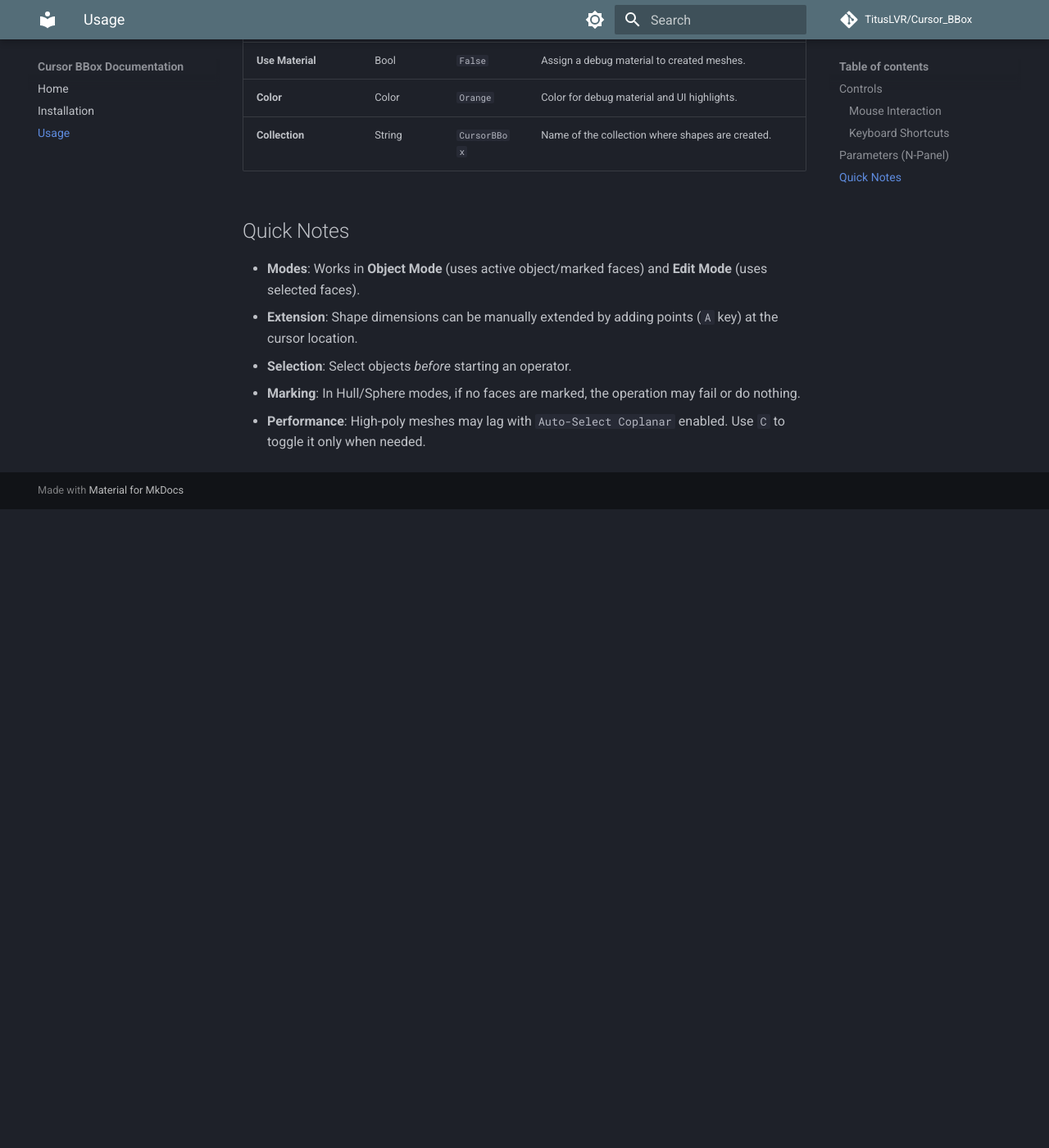
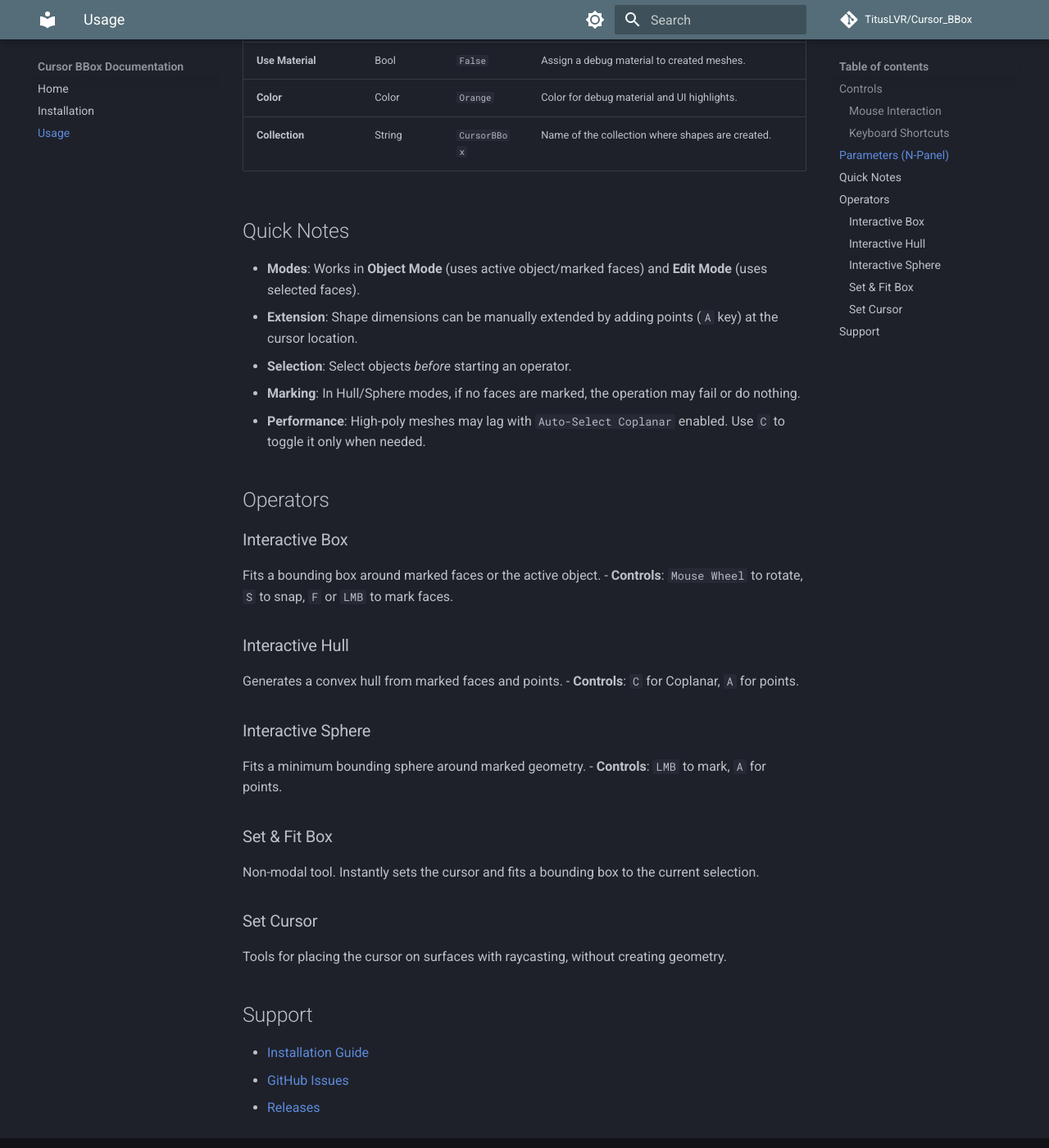
Before and after one commit to TitusLVR/Cursor_BBox, an MkDocs documentation site: the page built from docs/usage.md, in a window 1280 px wide and 1400 px high, scrolled down 1420 px. Shown: the whole window at 82% size. Built offline with MkDocs 1.6.1 and Material for MkDocs 9.7.7, drawn with Linux system fonts in a browser that asks for light colours; comment, search, counter and statistics services are not loaded; before the commit the page ends 2040 px from its top, so only the background shows below that.

```diff
--- a/docs/usage.md
+++ b/docs/usage.md
@@ -46,3 +46,28 @@ Located in the **Cursor BBox** tab.
 - **Selection**: Select objects *before* starting an operator.
 - **Marking**: In Hull/Sphere modes, if no faces are marked, the operation may fail or do nothing.
 - **Performance**: High-poly meshes may lag with `Auto-Select Coplanar` enabled. Use `C` to toggle it only when needed.
+
+## Operators
+
+### Interactive Box
+Fits a bounding box around marked faces or the active object.
+- **Controls**: `Mouse Wheel` to rotate, `S` to snap, `F` or `LMB` to mark faces.
+
+### Interactive Hull
+Generates a convex hull from marked faces and points.
+- **Controls**: `C` for Coplanar, `A` for points.
+
+### Interactive Sphere
+Fits a minimum bounding sphere around marked geometry.
+- **Controls**: `LMB` to mark, `A` for points.
+
+### Set & Fit Box
+Non-modal tool. Instantly sets the cursor and fits a bounding box to the current selection.
+
+### Set Cursor
+Tools for placing the cursor on surfaces with raycasting, without creating geometry.
+
+## Support
+- [Installation Guide](installation.md)
+- [GitHub Issues](https://github.com/TitusLVR/Cursor_BBox/issues)
+- [Releases](https://github.com/TitusLVR/Cursor_BBox/releases)
```
Also changed, not shown: README.md (+20 -38 lines), docs/index.md (+6 -6 lines).
